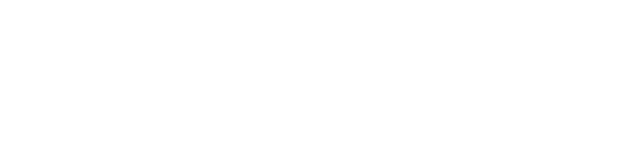
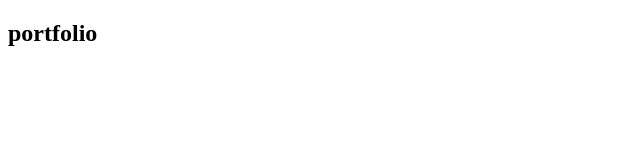
Before and after one commit to Geet-04/-My-Portfolio-, a website: page index.html in a window 1280 px wide. Shown: the whole page, without its empty margins (0-640 px from the left). Drawn offline with Linux system fonts and the light colour scheme.

Commit message:
Update index.html

```diff
--- a/index.html
+++ b/index.html
@@ -6,6 +6,6 @@
    <title>Portfolio</title>
 </head>
 <body>
-
+   <h2>portfolio</h2>
 </body>
 </html>
```
